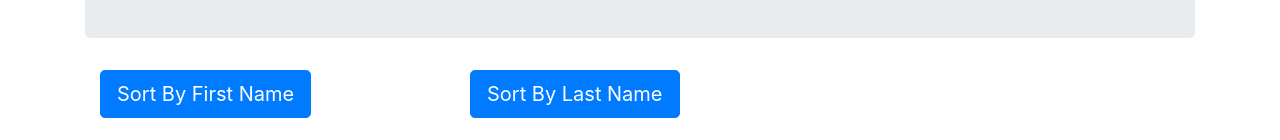
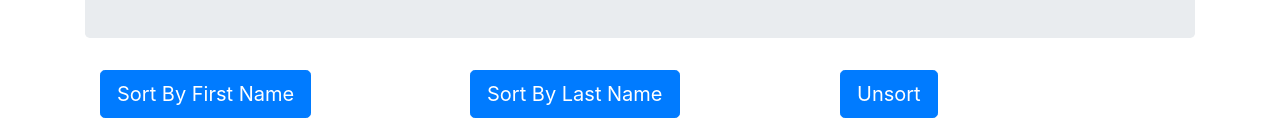
Before and after one commit to DanZosh/userDirectory, a React (Create React App) app: page / in a window 1280 px wide. Shown: the part 244-384 px from the top of the page. Built offline with nearby package versions, Linux system fonts and the light colour scheme; no server answers.

Commit message:
added a button to clear the search field and restore the employee field

```diff
--- a/src/App.js
+++ b/src/App.js
@@ -8,8 +8,9 @@ import Search from "./components/Search";
 import Button from "./components/Button";
 
 
-const employees = employeesJSON.results
+// const employees = employeesJSON.results
 // console.log(employees)
+let employeePlaceholderList
 
 class App extends React.Component{
 
@@ -39,6 +40,9 @@ class App extends React.Component{
   handleClearClick = event => {
     event.preventDefault();
     console.log("clear")
+    this.setState({
+      employees:employeePlaceholderList
+    })
   };
 
 
@@ -94,6 +98,8 @@ class App extends React.Component{
         .then(res => {
           console.log("Results:", res.data.results);
           this.setState({employees:res.data.results})
+          employeePlaceholderList = res.data.results
+            console.log("employeePlaceholderList: ", employeePlaceholderList)
         }
         )
         .catch(err => console.log(err))
--- a/src/components/Button.js
+++ b/src/components/Button.js
@@ -23,6 +23,12 @@ export default function Button(props) {
                         </button>
                     </div>
                     <div className="col">
+                        <button
+                            type="button"
+                            className="btn btn-primary btn-lg"
+                            onClick = {props.sortEmployeesLastNameProp}
+                            >Unsort
+                        </button>
                     </div>
                 </div>
             </div>
```
